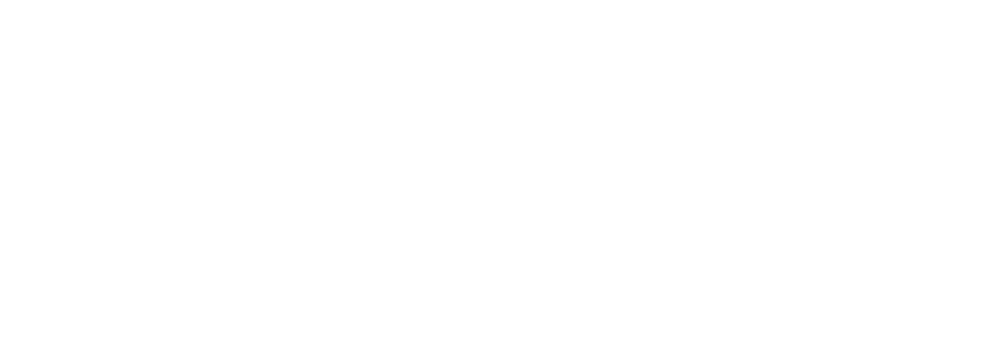
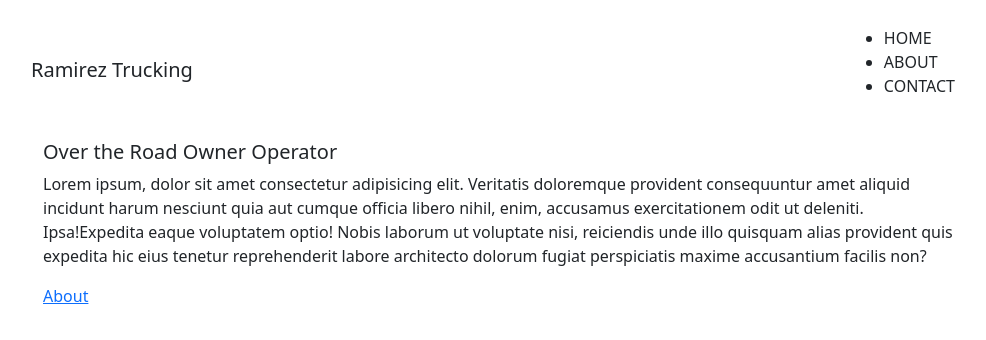
Before and after one commit to mackrmrz/Ramirez-Trucking-, a plain HTML site: page index.html in a window 1280 px wide. Shown: the whole page, without its empty margins (141-1127 px from the left). Drawn offline with nearby package versions, Linux system fonts and the light colour scheme.

Commit message:
Added grid layout styles

```diff
--- a/index.html
+++ b/index.html
@@ -2,9 +2,51 @@
 <html lang='en'>
 <head>
   <meta charset='UTF-8'>
+  <link href="https://cdn.jsdelivr.net/npm/bootstrap@5.0.0-beta1/dist/css/bootstrap.min.css" rel="stylesheet" integrity="sha384-giJF6kkoqNQ00vy+HMDP7azOuL0xtbfIcaT9wjKHr8RbDVddVHyTfAAsrekwKmP1" crossorigin="anonymous">
+  <link rel="stylesheet" href="/styles/layout.css">
   <title>Ramirez $</title>
 </head>
 <body>
+    <nav class='navbar'>
+        <span class="navbar-toggler-icon collapse navbar-collapse" data-bs-toggle="collapse" data-bs-target="#navbarToggler" aria-controls="navbarToggler" aria-expanded="false" aria-label="Toggle navigatio"></span>
+        <div class="nav container" id="navbarToggler">
+            <div class="logo navbar-brand">
+                Ramirez Trucking
+            </div>
+            <ul>
+                <li>HOME</li>
+                <li>ABOUT</li>
+                <li>CONTACT</li>
+            </ul>
+        </div>
+    </nav>
+    <div class="container middle">
+        <div class="hero-section">
+            <header>
+                <h5>Over the Road Owner Operator</h5>
+            </header>
+            <p>
+                Lorem ipsum, dolor sit amet consectetur adipisicing elit. Veritatis doloremque provident consequuntur amet aliquid incidunt harum nesciunt quia aut cumque officia libero nihil, enim, accusamus exercitationem odit ut deleniti. Ipsa!Expedita eaque voluptatem optio! Nobis laborum ut voluptate nisi, reiciendis unde illo quisquam alias provident quis expedita hic eius tenetur reprehenderit labore architecto dolorum fugiat perspiciatis maxime accusantium facilis non?
+            </p>
+            <a href="#about">About</a>
+            <!-- looking to select a part of the page  button-->
+        </div>
+        <div class="features-prices">
+            <div class="image-container">
+                <i class="fas fa-truck-moving"></i>
+                <i class="fas fa-truck-loading"></i>
+                <i class="fas fa-truck-loading"></i>
+                <i class="fas fa-truck-loading"></i>
+                <i class="fas fa-truck-loading"></i>
+            </div>
+            <!--  images in grid with hoover effe -->
+        </div>
+    </div>
 
+    <div class="footer">
+
+    </div>
+    <script src="https://cdn.jsdelivr.net/npm/@popperjs/core@2.5.4/dist/umd/popper.min.js" integrity="sha384-q2kxQ16AaE6UbzuKqyBE9/u/KzioAlnx2maXQHiDX9d4/zp8Ok3f+M7DPm+Ib6IU" crossorigin="anonymous"></script>
+    <script src="https://cdn.jsdelivr.net/npm/bootstrap@5.0.0-beta1/dist/js/bootstrap.min.js" integrity="sha384-pQQkAEnwaBkjpqZ8RU1fF1AKtTcHJwFl3pblpTlHXybJjHpMYo79HY3hIi4NKxyj" crossorigin="anonymous"></script>
 </body>
 </html>
--- /dev/null
+++ b/styles/layout.css
@@ -0,0 +1,24 @@
+body {
+    /* background-color: ; */
+    display: grid;
+    grid-template-columns: minmax(13px, 172px) [s] 1fr [e] minmax(13px, 172px);
+    grid-template-rows: [navbar-s] 140px [navbar-e hero-s] 500px [hero-e pic-s] 600px [pic-e contact-s] 600px [contact-e footer-s] 400px [footer-e]
+}
+
+nav {
+    grid-row: navbar-s/navbar-e;
+    grid-column: s/e;
+}
+
+
+.middle {
+    grid-row: hero-s/hero-e;
+    grid-column: s/e;
+}
+
+
+
+.footer {
+    grid-row: footer-s/footer-e;
+    grid-column: s/e;
+}
```
Also changed, not shown: 1 other file.
